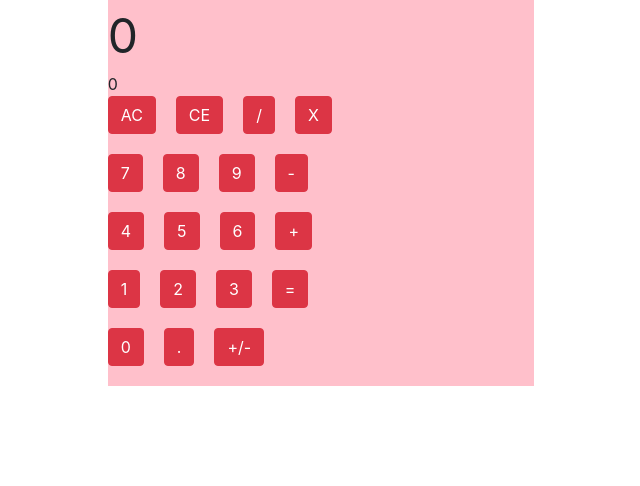
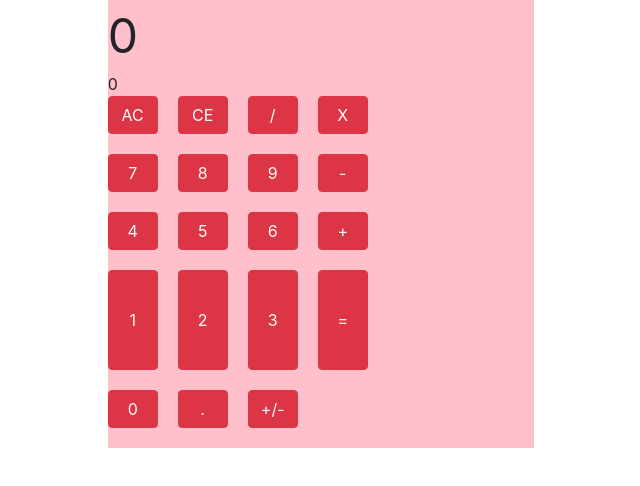
Before and after one commit to Cookrp924/Calculator, a plain HTML site: page JS Calc.html in a window 1280 px wide. Shown: the whole page, without its empty margins (319-959 px from the left). Drawn offline with nearby package versions, Linux system fonts and the light colour scheme.

Commit message:
Update jscalc.css

```diff
--- a/jscalc.css
+++ b/jscalc.css
@@ -12,4 +12,9 @@
 .btn {
 	margin-right: 20px;
 	margin-bottom: 20px;
+	width: 50px;
 }
+
+#equals {
+	height: 100px;
+}
```
